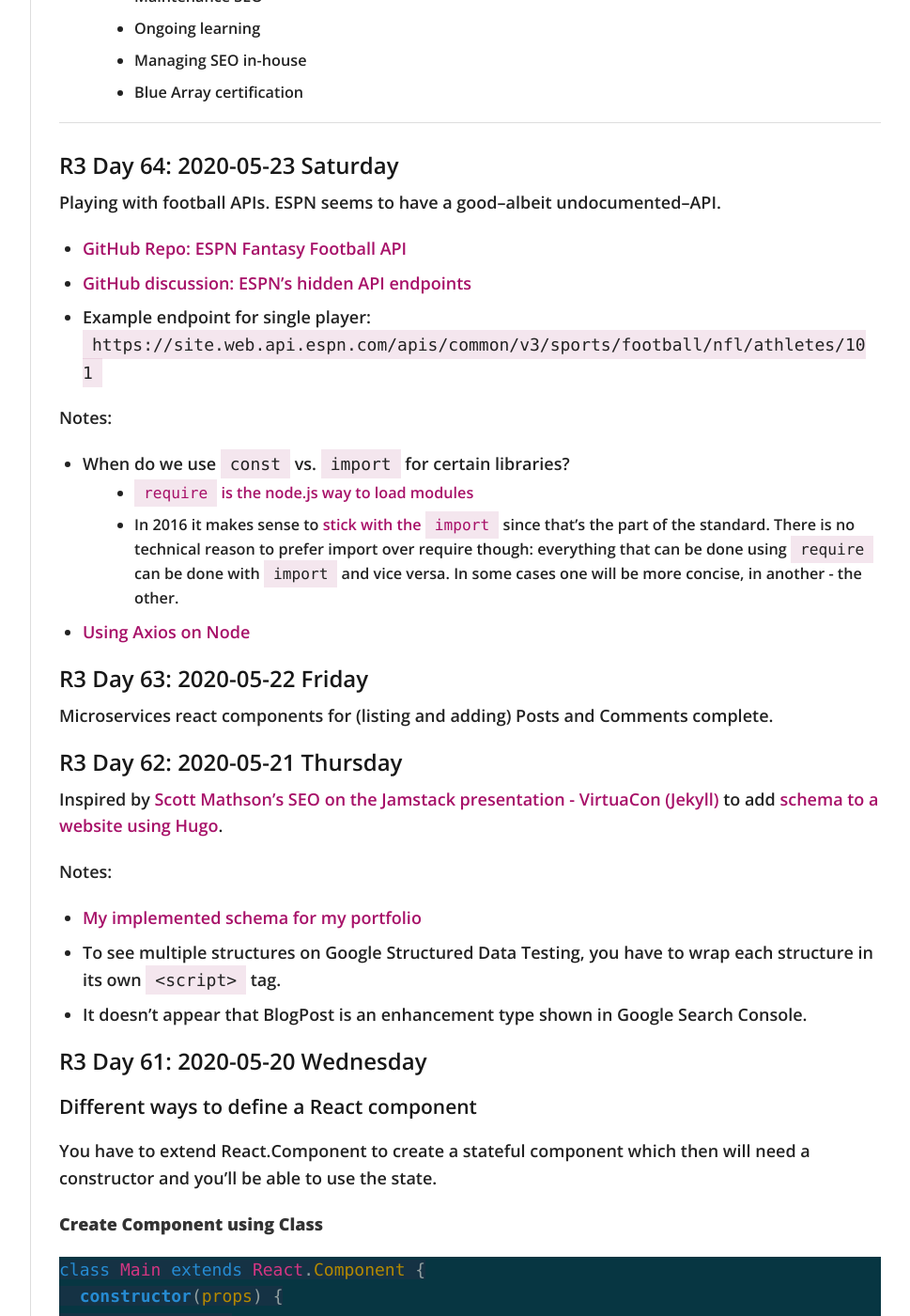
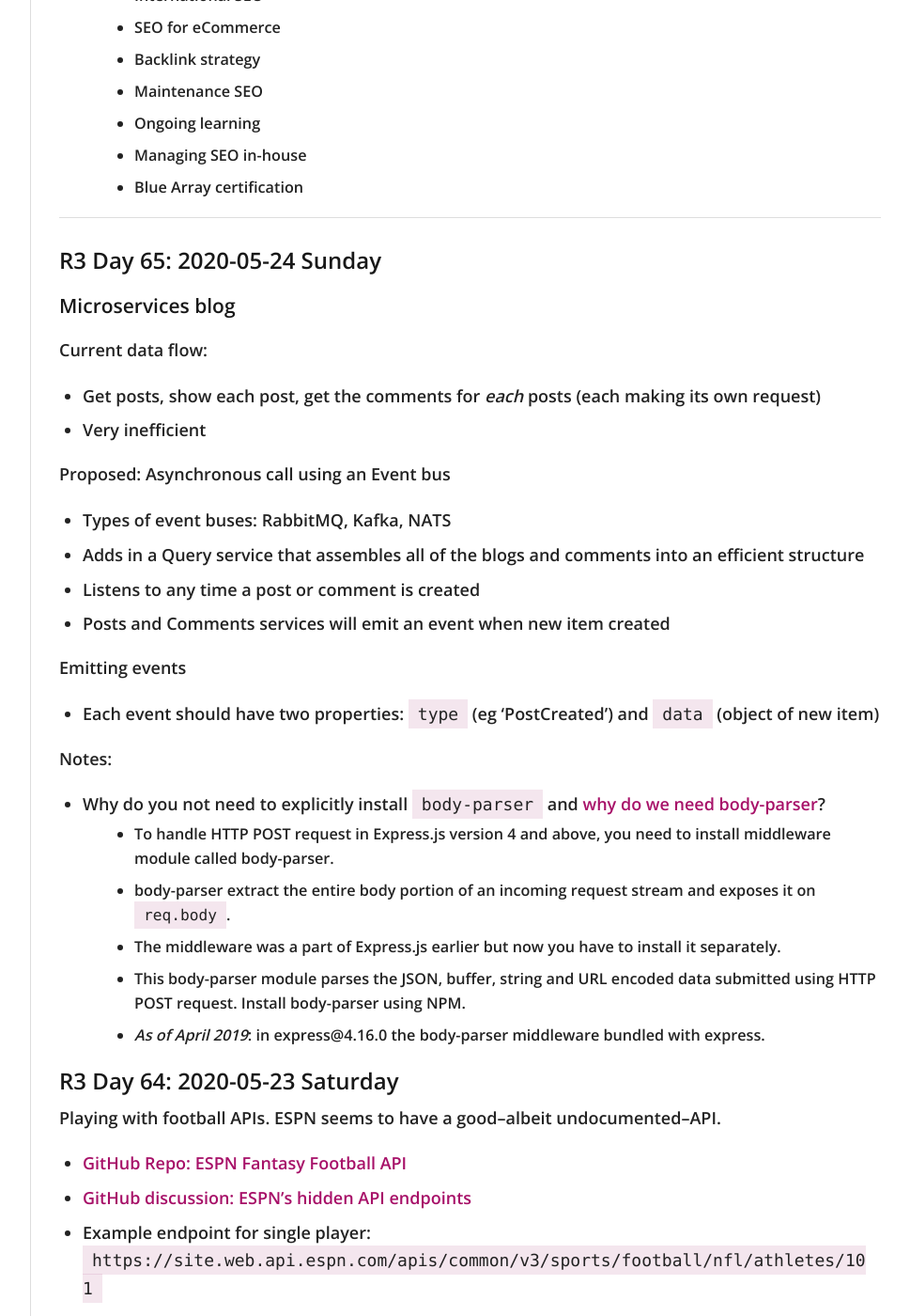
Before and after one commit to virtual/100daysofcode, a Jekyll site: the page built from index.md, in a window 1280 px wide and 1400 px high, scrolled down 3697 px. Shown: the whole window at 94% size, without its empty margins (272-1241 px from the left). Built offline with Jekyll 4.4.1, drawn with Linux system fonts in a browser that asks for light colours; nearby versions of some CDN libraries; our own code applies the rules of GitHub Pages for plain Markdown files; some of the changed text lies outside the part shown.

Commit message:
r3d65 event emitting

```diff
--- a/index.md
+++ b/index.md
@@ -80,8 +80,11 @@
   - Day 60: Section 2: A Mini-Microservices App (PostCreate)
   - Day 61: Section 2: A Mini-Microservices App (CORS support)
   - Day 63: Section 2: A Mini-Microservices App (React components)
+  - Day 65: Section 2: A Mini-Microservices App (Emitting events)
 - Develop out [Knight University using TailwindCSS](https://virtual.github.io/knightu/)
   - Day 55: Hero, subfeature
+- Other projects/APIs
+  - Day 64: Test ESPN APi
 - Animations / manipulations with SVG
 - Create a game with an isometric view
 - Create a virtual pet site
@@ -115,6 +118,31 @@
   - Blue Array certification
 
 ---
+
+## R3 Day 65: 2020-05-24 Sunday
+
+### Microservices blog
+
+Current data flow:
+- Get posts, show each post, get the comments for _each_ posts (each making its own request)
+- Very inefficient
+
+Proposed: Asynchronous call using an Event bus
+- Types of event buses: RabbitMQ, Kafka, NATS
+- Adds in a Query service that assembles all of the blogs and comments into an efficient structure
+- Listens to any time a post or comment is created
+- Posts and Comments services will emit an event when new item created
+
+Emitting events
+- Each event should have two properties: `type` (eg 'PostCreated') and `data` (object of new item)
+
+Notes:
+- Why do you not need to explicitly install `body-parser` and [why do we need body-parser](https://stackoverflow.com/questions/38306569/what-does-body-parser-do-with-express)?
+  - To handle HTTP POST request in Express.js version 4 and above, you need to install middleware module called body-parser.
+  - body-parser extract the entire body portion of an incoming request stream and exposes it on `req.body`.
+  - The middleware was a part of Express.js earlier but now you have to install it separately.
+  - This body-parser module parses the JSON, buffer, string and URL encoded data submitted using HTTP POST request. Install body-parser using NPM.
+  - _As of April 2019_: in express@4.16.0 the body-parser middleware bundled with express.
 
 ## R3 Day 64: 2020-05-23 Saturday
 
```
